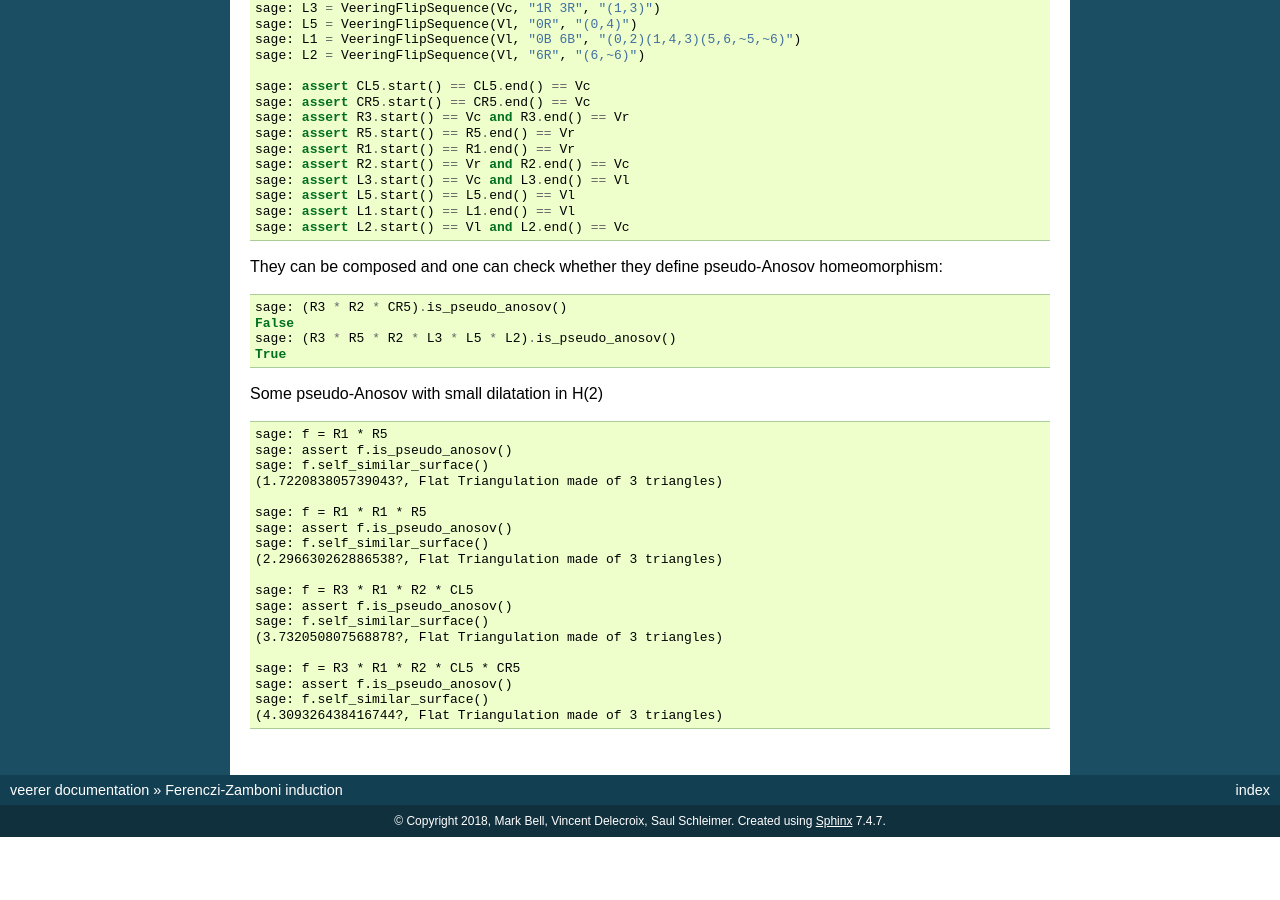
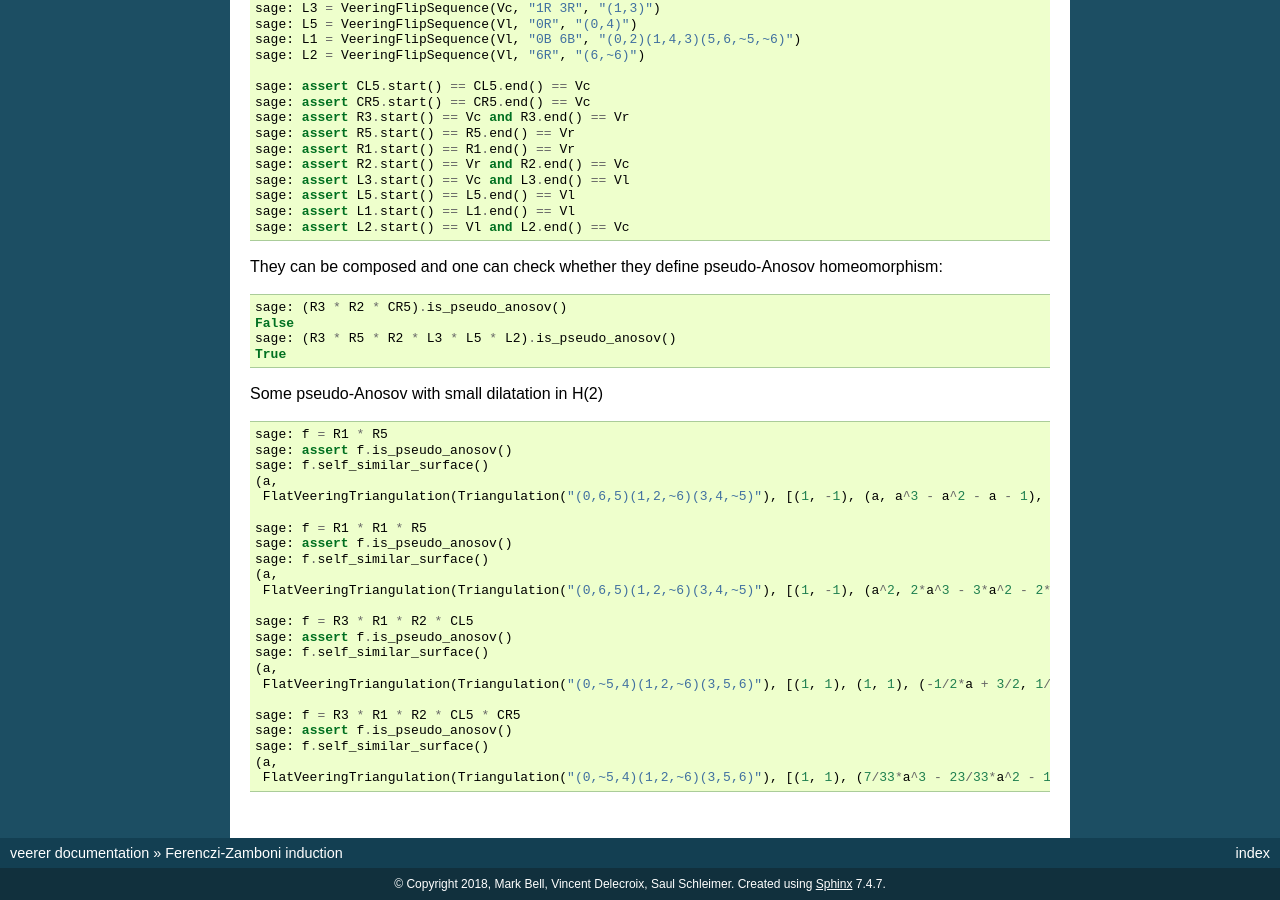
Before and after one commit to flatsurf/veerer, a Sphinx documentation site: the page built from docs/source/ferenczi_zamboni.rst, in a window 1280 px wide and 900 px high, scrolled down 1204 px. Built offline with Sphinx 7.4.7, drawn with Linux system fonts in a browser that asks for light colours; the version number could not be read and is left out; before the commit the page ends 2041 px from its top, so only the background shows below that.

Commit message:
fix doctests in ferenczi_zamboni.rst

```diff
--- a/docs/source/ferenczi_zamboni.rst
+++ b/docs/source/ferenczi_zamboni.rst
@@ -109,19 +109,23 @@ Some pseudo-Anosov with small dilatation in H(2)
     sage: f = R1 * R5
     sage: assert f.is_pseudo_anosov()
     sage: f.self_similar_surface()
-    (1.722083805739043?, Flat Triangulation made of 3 triangles)
+    (a,
+     FlatVeeringTriangulation(Triangulation("(0,6,5)(1,2,~6)(3,4,~5)"), [(1, -1), (a, a^3 - a^2 - a - 1), (a^3 - 2*a - 2, a^2), (-a^3 + a^2 + a + 1, -a), (2*a^3 - a^2 - 2*a - 2, a^3 - 2), (-a^3 + a + 1, -a^3 + a + 2), (a^3 - a - 2, a^3 - a - 1), (-a^3 + a + 2, -a^3 + a + 1), (-a^3 + a + 1, -a^3 + a + 2)]))
 
     sage: f = R1 * R1 * R5
     sage: assert f.is_pseudo_anosov()
     sage: f.self_similar_surface()
-    (2.296630262886538?, Flat Triangulation made of 3 triangles)
+    (a,
+     FlatVeeringTriangulation(Triangulation("(0,6,5)(1,2,~6)(3,4,~5)"), [(1, -1), (a^2, 2*a^3 - 3*a^2 - 2*a - 4), (a^3 - 2*a^2 - 2, a), (a, a^3 - 2*a^2 - 2), (a^3 - a^2 - a - 1, a^3 - a^2 - a - 3), (-a^3 + a^2 + 1, -2*a^3 + 3*a^2 + a + 5), (a^3 - a^2 - 2, 2*a^3 - 3*a^2 - a - 4), (-a^3 + a^2 + 2, -2*a^3 + 3*a^2 + a + 4), (-a^3 + a^2 + 1, -2*a^3 + 3*a^2 + a + 5)]))
 
     sage: f = R3 * R1 * R2 * CL5
     sage: assert f.is_pseudo_anosov()
     sage: f.self_similar_surface()
-    (3.732050807568878?, Flat Triangulation made of 3 triangles)
+    (a,
+     FlatVeeringTriangulation(Triangulation("(0,~5,4)(1,2,~6)(3,5,6)"), [(1, 1), (1, 1), (-1/2*a + 3/2, 1/2*a - 1/2), (1/2*a - 1/2, -1/2*a + 3/2), (a - 4, -a), (-a + 3, a - 1), (1/2*a - 5/2, -1/2*a - 1/2), (1/2*a - 5/2, -1/2*a - 1/2), (-a + 3, a - 1)]))
 
     sage: f = R3 * R1 * R2 * CL5 * CR5
     sage: assert f.is_pseudo_anosov()
     sage: f.self_similar_surface()
-    (4.309326438416744?, Flat Triangulation made of 3 triangles)
+    (a,
+     FlatVeeringTriangulation(Triangulation("(0,~5,4)(1,2,~6)(3,5,6)"), [(1, 1), (7/33*a^3 - 23/33*a^2 - 19/33*a - 25/33, -10/33*a^3 + 32/33*a^2 + 37/33*a + 16/33), (-20/33*a^3 + 61/33*a^2 + 92/33*a + 62/33, 5/33*a^3 - 16/33*a^2 - 2/33*a - 8/33), (-1/33*a^3 + 8/33*a^2 - 2/33*a - 20/33, -8/33*a^3 + 19/33*a^2 + 56/33*a + 26/33), (4/11*a^3 - 10/11*a^2 - 25/11*a - 30/11, -1/11*a^3 + 1/11*a^2 + 7/11*a - 5/11), (-4/11*a^3 + 10/11*a^2 + 25/11*a + 19/11, 1/11*a^3 - 1/11*a^2 - 7/11*a - 6/11), (13/33*a^3 - 38/33*a^2 - 73/33*a - 37/33, 5/33*a^3 - 16/33*a^2 - 35/33*a - 8/33), (13/33*a^3 - 38/33*a^2 - 73/33*a - 37/33, 5/33*a^3 - 16/33*a^2 - 35/33*a - 8/33), (-4/11*a^3 + 10/11*a^2 + 25/11*a + 19/11, 1/11*a^3 - 1/11*a^2 - 7/11*a - 6/11)]))
```
